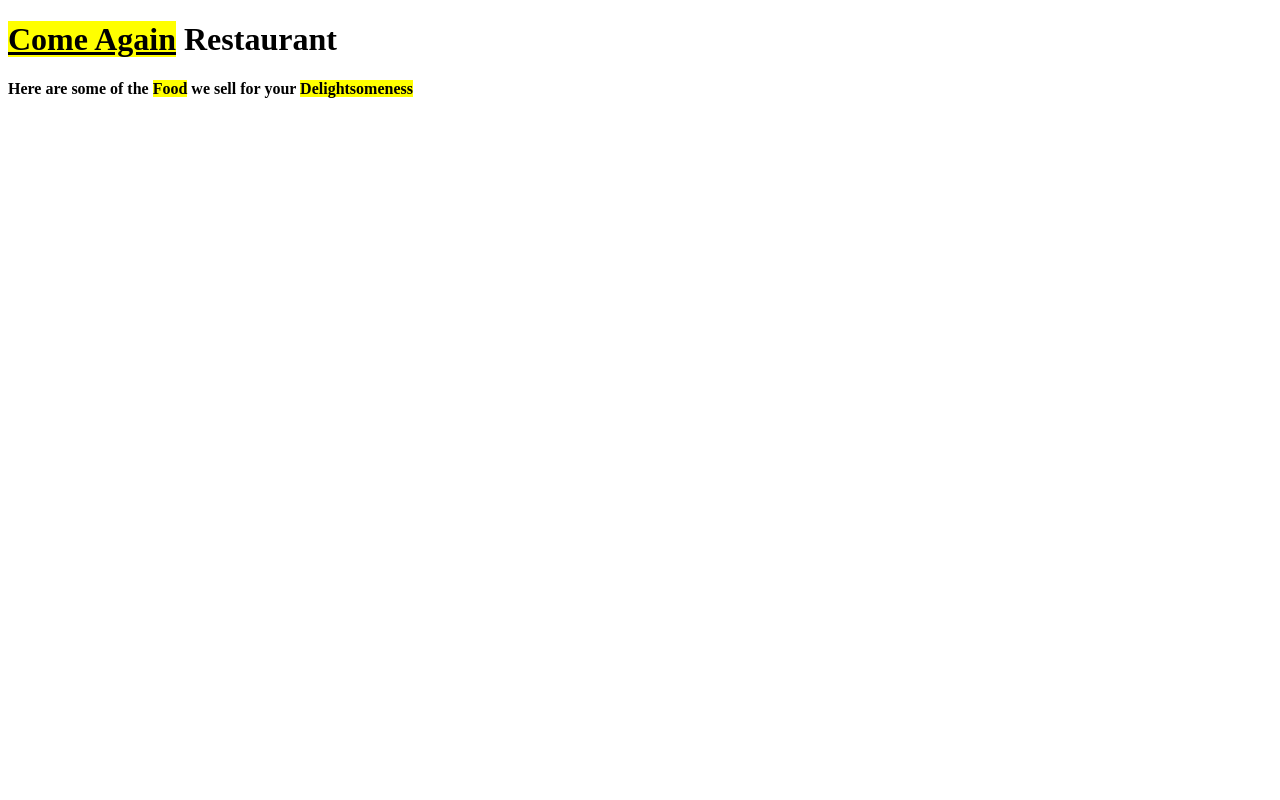
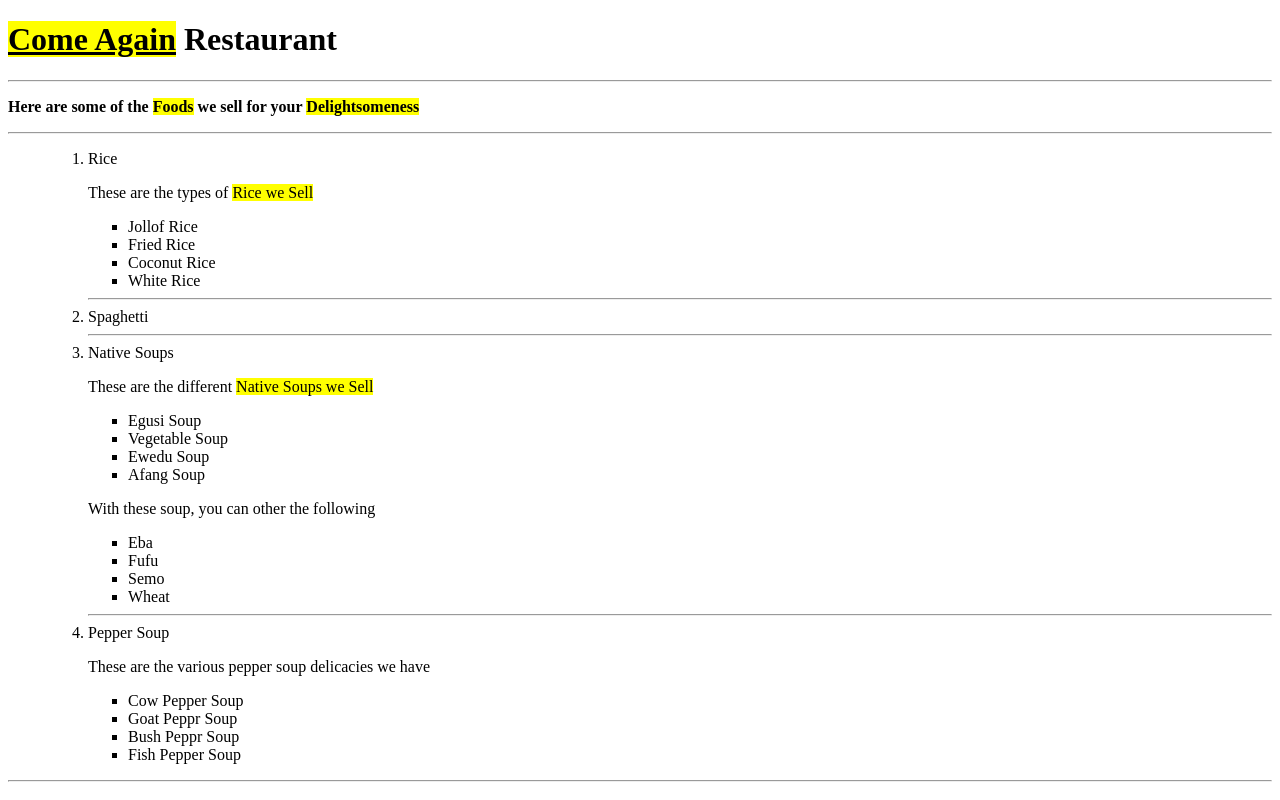
Before and after one commit to aloysiusemmanuel/TS-Academay-Aurora-Chohort-Tasks, a plain HTML site: page menu_list.html in a window 1280 px wide. Drawn offline with Linux system fonts and the light colour scheme.

Commit message:
adding menu list to the menu html

```diff
--- a/menu_list.html
+++ b/menu_list.html
@@ -11,10 +11,61 @@
             <u><mark>Come Again</mark></u> Restaurant
         </h1>
     </header>
+    <hr>
     <p>
         <strong>
-            Here are some of the <mark>Food</mark> we sell for your <mark>Delightsomeness</mark>
+            Here are some of the <mark>Foods</mark> we sell for your <mark>Delightsomeness</mark>
         </strong>
     </p>
+    <hr>
+    <ol>
+        <ol>
+            <li>Rice
+                <p>
+                    These are the types of <mark>Rice we Sell</mark>
+                </p>
+                <ul>
+                    <li>Jollof Rice</li>
+                    <li>Fried Rice</li>
+                    <li>Coconut Rice</li>
+                    <li>White Rice</li>
+                </ul>
+            </li>
+<hr>
+            <li>Spaghetti</li>
+<hr>
+            <li>Native Soups
+                <p>
+                    These are the different <mark>Native Soups we Sell</mark>
+                </p>
+                <ul>
+                    <li>Egusi Soup</li>
+                    <li>Vegetable Soup</li>
+                    <li>Ewedu Soup</li>
+                    <li>Afang Soup</li>
+                </ul>
+                <p>With these soup, you can other the following</p>
+                <ul>
+                    <li>Eba</li>
+                    <li>Fufu</li>
+                    <li>Semo</li>
+                    <li>Wheat</li>
+                </ul>
+            </li>
+            <hr>
+            <li>Pepper Soup
+                <p>
+                    These are the various pepper soup delicacies we have
+                </p>
+                <ul>
+                    <li>Cow Pepper Soup</li>
+                    <li>Goat Peppr Soup</li>
+                    <li>Bush Peppr Soup</li>
+                    <li>Fish Pepper Soup</li>
+                </ul>
+            </li>
+        </ol>
+    </ol>
+    <hr>
 </body>
 </html>
```
